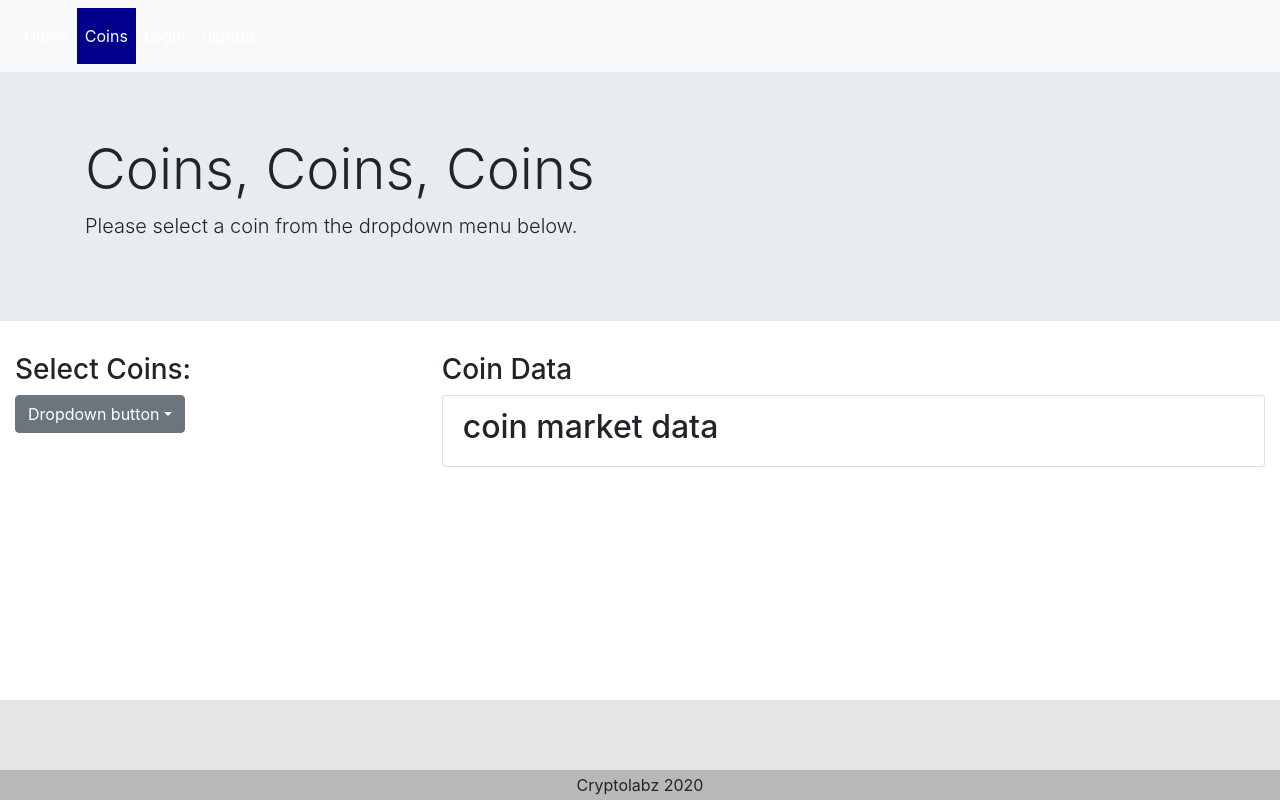
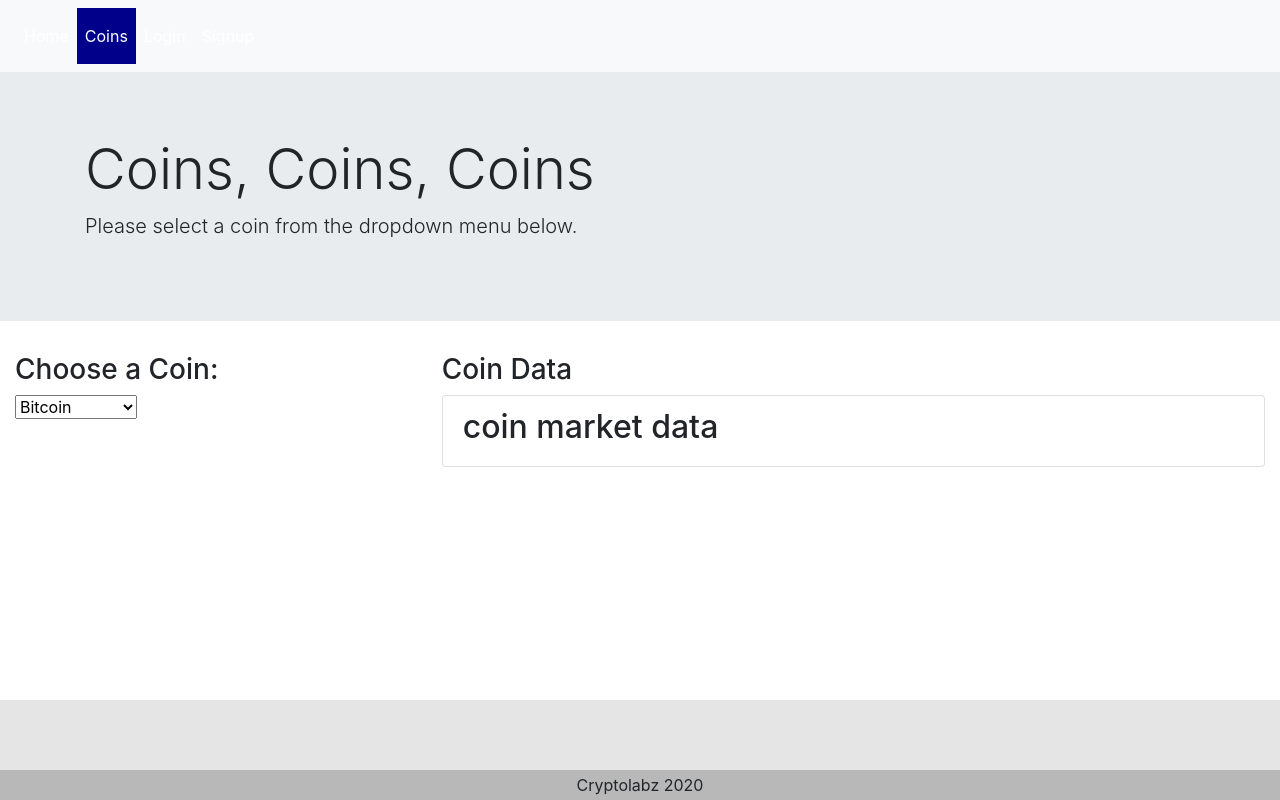
Before and after one commit to dohmr/cryptolabz, a React (Create React App) app in the folder client/: page /coins in a window 1280 px wide. Built offline with nearby package versions, Linux system fonts and the light colour scheme.

Commit message:
added dropdown menu for coins

```diff
--- a/client/src/components/CoinsPage.js
+++ b/client/src/components/CoinsPage.js
@@ -15,7 +15,7 @@ function CoinsPage() {
     <Row>
       <Col size="md-4">
       <div>
-        <h3 htmlFor="language">Select Coins:</h3>
+        <h3 htmlFor="language">Choose a Coin:</h3>
         <DropDown></DropDown>
       </div>
      </Col>
--- a/client/src/components/DropDown.js
+++ b/client/src/components/DropDown.js
@@ -2,23 +2,19 @@ import React from "react";
 
 function DropDown() {
   return (
-    <div className="dropdown">
-  <button class="btn btn-secondary dropdown-toggle" type="button" id="dropdownMenuButton">
-    Dropdown button
-  </button>
-  <div className="dropdown-menu" aria-labelledby="dropdownMenuButton">
-      <a className="dropdown-item"href="#">Bitcoin</a>
-      <a className="dropdown-item"href="#">Ethereum</a>
-      <a className="dropdown-item"href="#">Tether</a>
-      <a className="dropdown-item"href="#">XRP</a>
-      <a className="dropdown-item"href="#">Chainlink</a>
-      <a className="dropdown-item"href="#">Litecoin</a>
-      <a className="dropdown-item"href="#">Bitcoin Cash</a>
-      <a className="dropdown-item"href="#">Polkadot</a>
-      <a className="dropdown-item"href="#">Binance Coin</a>
-      <a className="dropdown-item"href="#">Cardano</a>
-
-    </div>
+  <div>
+    <select name="coins" id="coins">
+        <option value="bitcoin">Bitcoin</option>
+        <option value="ethereum">Ethereum</option>
+        <option value="tether">Tether</option>
+        <option value="xrp">XRP</option>
+        <option value="chainlink">Chainlink</option>
+        <option value="litecoin">Litecoin</option>
+        <option value="bitcoinCash">Bitcoin Cash</option>
+        <option value="polkadot">Polkadot</option>
+        <option value="binanceCoin">Binance Coin</option>
+        <option value="cardano">Cardano</option>
+    </select>
   </div>
   );
 }
--- a/client/src/components/HomePage.js
+++ b/client/src/components/HomePage.js
@@ -1,6 +1,7 @@
 import { useEffect, useState } from "react";
 import API from "../util/API";
 import { Col, Row, Container } from "../components/Grid";
+import ArticleSearchForm from "./articleSearchForm";
 
 
 
@@ -54,7 +55,7 @@ function HomePage() {
       <Container fluid>
     <Row>
       <Col size="md-6">
-      <articleSearchForm>
+      <ArticleSearchForm>
       <form className="search">
       <div className="form-group">
         <h3 htmlFor="language">Search Articles:</h3>
@@ -69,7 +70,7 @@ function HomePage() {
         />
       </div>
     </form>
-      </articleSearchForm>
+      </ArticleSearchForm>
       </Col>
       <Col size="md-6 sm-12">
       <div>
```
